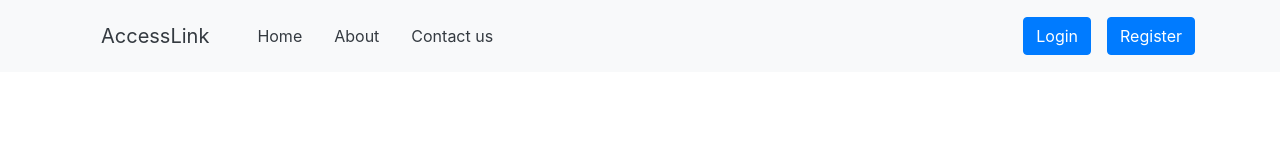
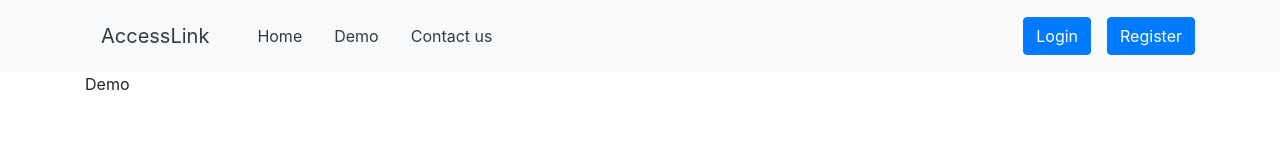
Before and after one commit to JohnnyLin-a/KLFGroupAssessment, a React (Create React App) app in the folder frontend/: page /demo in a window 1280 px wide. Shown: the top 160 px of the page. Built offline with nearby package versions, Linux system fonts and the light colour scheme.

Commit message:
Remove About and add Demo instead

```diff
--- a/frontend/src/App.js
+++ b/frontend/src/App.js
@@ -5,12 +5,12 @@ import Header from './Components/Header';
 import Footer from './Components/Footer';
 import Login from './Components/Auth/Login';
 import Register from './Components/Auth/Register';
-import About from './Components/About/About';
 import Home from './Components/Home/Home';
 import Profile from './Components/Profile/Profile';
 import ContactUs from './Components/ContactUs/ContactUs';
 import RefreshJWTStrategy from './Strategies/RefreshJWTStrategy';
 import Container from 'react-bootstrap/Container';
+import Demo from './Components/Demo/Demo';
 
 function App() {
   return (
@@ -22,7 +22,7 @@ function App() {
           <Switch>
             <Route path="/" exact component={Home} />
             <Route path="/login" component={Login} />
-            <Route path="/about" component={About} />
+            <Route path="/demo" component={Demo} />
             <Route path="/register" component={Register} />
             <Route path="/profile" component={Profile} />
             <Route path="/contact-us" component={ContactUs} />
--- a/frontend/src/Components/About/About.js
+++ b/frontend/src/Components/Demo/Demo.js
@@ -1,17 +1,17 @@
 import React, { Component } from 'react'
 
-class About extends Component {
+class Demo extends Component {
 
 
     render() {
         return (
             <div>
                 <p>
-                    About
+                    Demo
                 </p>
             </div>
         )
     }
 }
 
-export default About;
+export default Demo;
--- a/frontend/src/Components/Header.js
+++ b/frontend/src/Components/Header.js
@@ -33,7 +33,7 @@ class Header extends Component {
                     <Navbar.Collapse id="basic-navbar-nav">
                         <Nav className="mr-auto">
                             <Link to="/" className="m-3 text-dark" style={{ textDecoration: 'none' }}>Home</Link>
-                            <Link to="/about" className="m-3 text-dark" style={{ textDecoration: 'none' }}>About</Link>
+                            <Link to="/demo" className="m-3 text-dark" style={{ textDecoration: 'none' }}>Demo</Link>
                             <Link to="/contact-us" className="m-3 text-dark" style={{ textDecoration: 'none' }}>Contact us</Link>
                         </Nav>
                         {this.props.user.token ?
```
